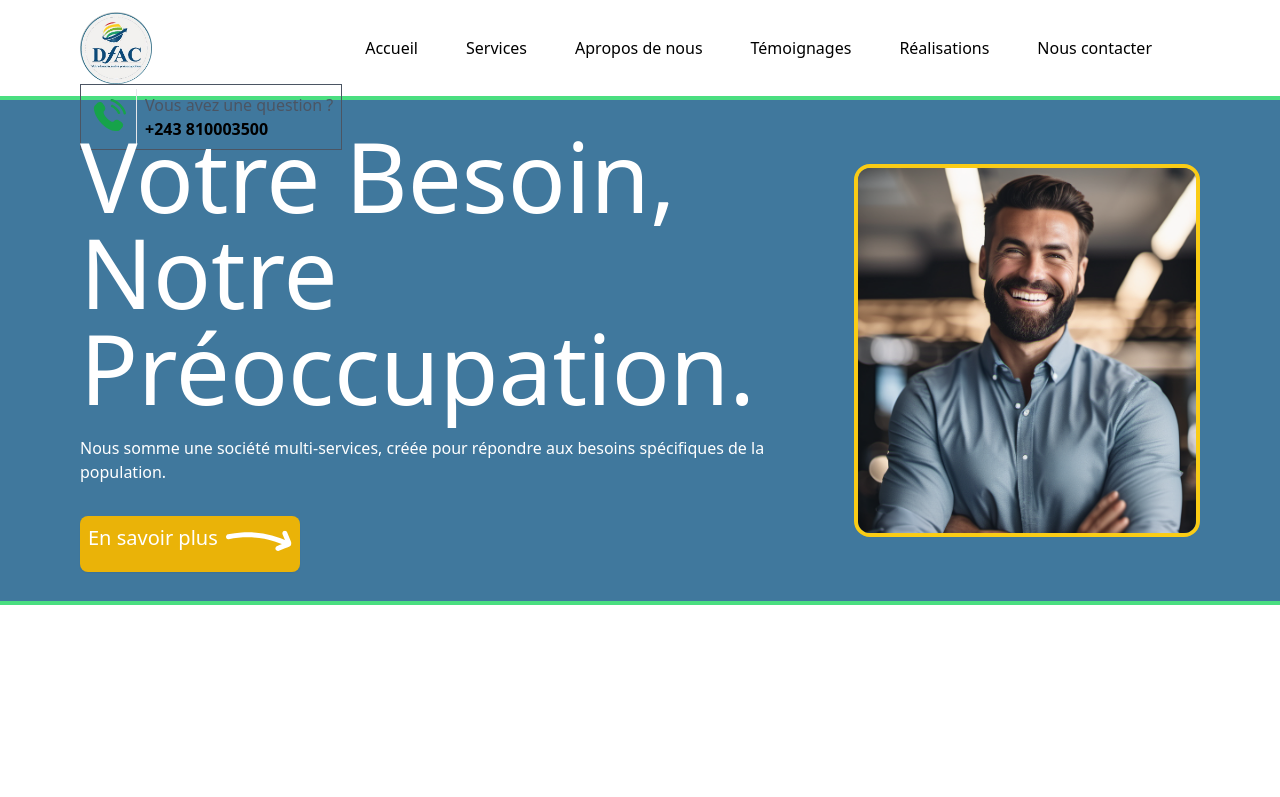
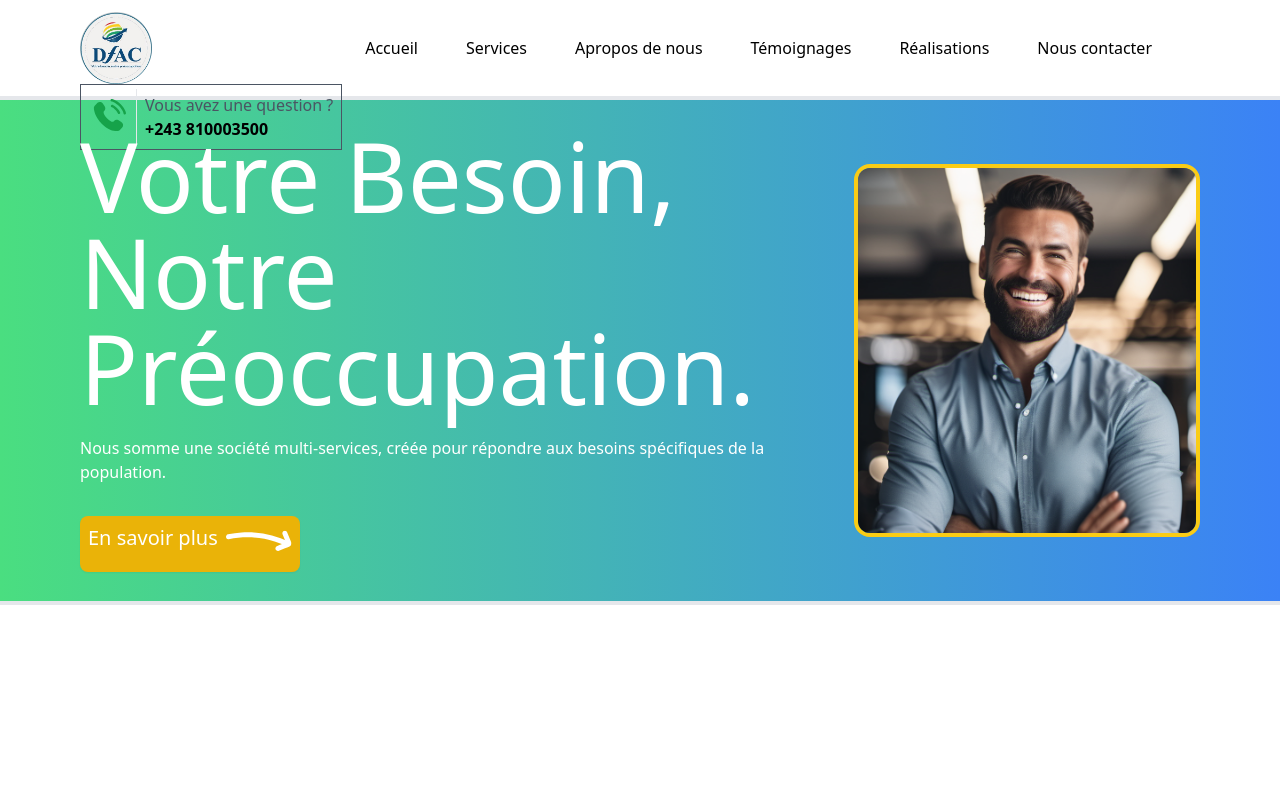
Before and after one commit to vanotis720/dfac-website, a website: page index.html in a window 1280 px wide. Shown: the top 797 px of the page. Drawn offline with nearby package versions, Linux system fonts and the light colour scheme.

Commit message:
gradient validated

```diff
--- a/index.html
+++ b/index.html
@@ -78,7 +78,8 @@
                 </div>
             </div>
         </nav>
-        <div class="md:flex mb-8 md:mb-20 md:items-center border-y-4 border-green-400 bg-[#40789D] md:px-20">
+        <div class="bg-gradient-to-r from-green-400 to-blue-500 md:flex mb-8
+            md:mb-20 md:items-center border-y-4 md:px-20">
             <div class="text-center md:text-left text-white md:mr-16 mt-8 md:mt-0">
                 <h1 class="capitalize text-3xl lg:text-8xl">Votre besoin, notre préoccupation.</h1>
                 <p class="mt-5">
```
Also changed, not shown: ressources/styles/output.css.
